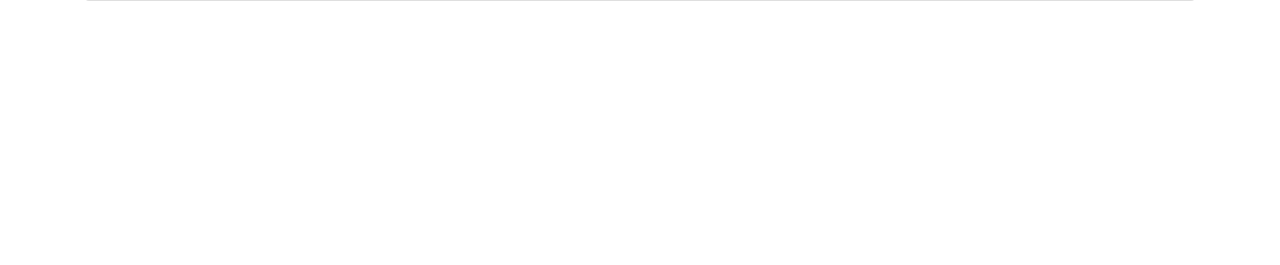
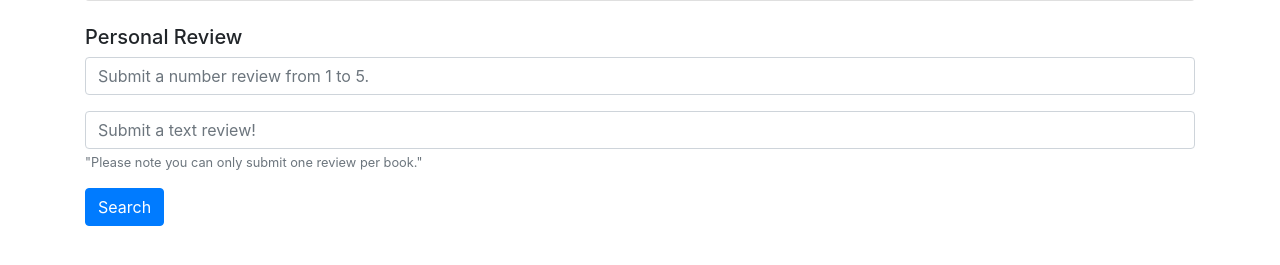
Before and after one commit to Light52/project1, a Flask app: template templates/book.html in a window 1280 px wide. Shown: the part 479-744 px from the top of the page. Run offline with Flask 2, Linux system fonts and the light colour scheme; the template is opened without the code that fills it, so the values that code supplies are empty; some libraries are stand-ins or nearby versions.

Commit message:
Final commit, fixed error and added api/review support.

```diff
--- a/application.py
+++ b/application.py
@@ -1,7 +1,7 @@
 import os
 import requests
 
-from flask import Flask, session, render_template, request
+from flask import Flask, session, render_template, request, jsonify
 from flask_session import Session
 from sqlalchemy import create_engine
 from sqlalchemy.orm import scoped_session, sessionmaker
@@ -70,6 +70,7 @@
 		#set sessions to logged in and Username
 		session["username"] = username
 		session["logged_in"] = True
+		session["user_id"] = user[0]["user_id"]
 		return render_template("search.html")
 	else:
 		#if already logged in
@@ -89,19 +90,21 @@
 	isbn = request.form.get("isbn")
 	title = request.form.get("title")
 	author = request.form.get("author")
-	query = db.execute("SELECT * FROM books \
+	book_query = db.execute("SELECT * FROM books \
 				WHERE LOWER(title) LIKE LOWER(CONCAT('%', :title, '%')) AND \
 				LOWER(isbn) LIKE LOWER(CONCAT('%', :isbn, '%')) AND \
 				LOWER(author) LIKE LOWER(CONCAT('%', :author, '%'))",
 				{"title": title, "isbn": isbn, "author": author})
 
 	#if search returns no results
-	if query.rowcount == 0:
+	if book_query.rowcount == 0:
 		return render_template("error.html", message = "No book matches the search criteria. Please try again.")
-	books = query.fetchall()
+	books = book_query.fetchall()
+
 	return render_template("books.html", books=books)
 
-@app.route("/books/<string:book_id>")
+
+@app.route("/books/<int:book_id>")
 def book(book_id):
 	"""Lists details about a single book."""
 
@@ -112,22 +115,80 @@
 
 	#return results from Good Reads API
 	res = requests.get("https://www.goodreads.com/book/review_counts.json",
-	params = {"key": "vcnuyAAHLVhYg4R2pNJjw", "isbns":"9781632168146"})
+	params = {"key": "vcnuyAAHLVhYg4R2pNJjw", "isbns": book["isbn"]})
 	data = res.json()
 	num_ratings = data["books"][0]["work_ratings_count"]
 	avg_rating = data["books"][0]["average_rating"]
 
-	# section to incorporate if any reviews/ratings from my site
+	#query for existing reviews:
+	reviews = db.execute("SELECT * FROM reviews \
+							WHERE book_id = :id",
+							{"id":book_id}).fetchall()
 
 
 	#Return book details
-	return render_template("book.html", book=book, num_ratings=num_ratings, avg_rating=avg_rating)
+	return render_template("book.html", book=book, num_ratings=num_ratings, avg_rating=avg_rating, reviews=reviews)
 
+@app.route("/<int:book_id>/review", methods=["POST"])
+def review(book_id):
+	"""Allow user to submit a review out of 5 and text if they so desire."""
+	#ensure rating user submitted is an integer
+	try:
+		rating = int(request.form.get("num_review"))
+	except ValueError:
+		return render_template("error.html", message="Submit a number rating.")
 
+	review = request.form.get("text_review")
+
+	if rating < 1 or rating > 5:
+		return render_template("error.html",message="Your rating must be between 1 and 5")
+	user_id = session.get("user_id")
+	#select all reviews from user for current book
+	query = db.execute("SELECT * FROM reviews \
+				WHERE reviews.book_id = :id AND reviews.user_id = :uid",
+				{"id": book_id, "uid": user_id})
+
+	#check if user already submitted a review for this book
+	if query.rowcount != 0:
+		return render_template("error.html", message="You can only submit one review per book.")
+
+	db.execute("INSERT INTO reviews (review, rating, book_id, user_id)\
+				VALUES (:review, :rating, :book_id, :user_id)",
+				{"review":review, "rating":rating, "book_id":book_id, "user_id":user_id})
+	db.commit()
+	return render_template("review.html")
 
 @app.route('/logout')
 def logout():
 	#remove user from session if exists
 	session.pop('username', None)
 	session.pop('logged_in', None)
+	session.pop('user_id', None)
 	return render_template('logout.html')
+
+@app.route("/api/<string:isbn>")
+def isbn_api(isbn):
+	#make sure book exists
+	query = db.execute("SELECT * FROM books \
+						WHERE isbn = :isbn",
+						{"isbn": isbn})
+	if query.rowcount == 0:
+		return jsonify({"error": "Invalid isbn"}), 404
+
+	book = query.fetchone()
+
+	#get data from goodreads API
+	res = requests.get("https://www.goodreads.com/book/review_counts.json",
+	params = {"key": "vcnuyAAHLVhYg4R2pNJjw", "isbns": book.isbn})
+	data = res.json()
+	num_ratings = data["books"][0]["work_ratings_count"]
+	avg_rating = data["books"][0]["average_rating"]
+
+	return jsonify({
+		"title": book.title,
+	    "author": book.author,
+	    "year": book.year,
+	    "isbn": book.isbn,
+	    "review_count": num_ratings,
+	    "average_score": avg_rating
+	})
--- a/tables.sql
+++ b/tables.sql
@@ -19,6 +19,6 @@
 	review_id SERIAL PRIMARY KEY,
 	review VARCHAR NOT NULL,
 	rating INTEGER NOT NULL,
-	book_id INTEGER REFERENCES books(id),
-	user_id INTEGER REFERENCES users(user_id)
+	book_id INTEGER NOT NULL REFERENCES books(id),
+	user_id INTEGER NOT NULL REFERENCES users(user_id)
 );
--- a/templates/book.html
+++ b/templates/book.html
@@ -17,4 +17,31 @@
 		<li class="list-group-item">Number of Ratings: {{ num_ratings }}</li>
 		<li class="list-group-item">Average Rating: {{ avg_rating }} out of 5</li>
 	</ul>
+	<br>
+	<h5>Personal Review</h5>
+	<form class="" action="{{ url_for('review', book_id=book.id) }}" method="post">
+		<div class="form-group">
+			<input class="form-control" name="num_review" placeholder="Submit a number review from 1 to 5.">
+		</div>
+		<div class="form-group">
+			<input class="form-control" name="text_review" id="text_review" placeholder="Submit a text review!">
+			<small id="text_review" class="form-text text-muted">
+				"Please note you can only submit one review per book."
+			</small>
+		</div>
+		<div class="form-group">
+			<button class="btn btn-primary">Search</button>
+		</div>
+	</form>
+	<br>
+	{% if reviews|length > 0 %}
+	<h5>Other Reviews</h5>
+	<ul>
+		{% for review in reviews %}
+		<li>Rating: {{ review.rating }}</li>
+		<li>Review: {{ review.review }}</li>
+		{% endfor %}
+	</ul>
+	{% endif %}
+
 {% endblock %}
--- a/templates/search.html
+++ b/templates/search.html
@@ -20,5 +20,5 @@
 		<button class="btn btn-primary">Search</button>
 	</div>
 </form>
-<p> Currently logged in as: {{ session.username }} </p>
+<p> Currently logged in as: {{ session.user_id }} </p>
 {% endblock %}
```
Also changed, not shown: README.md.
